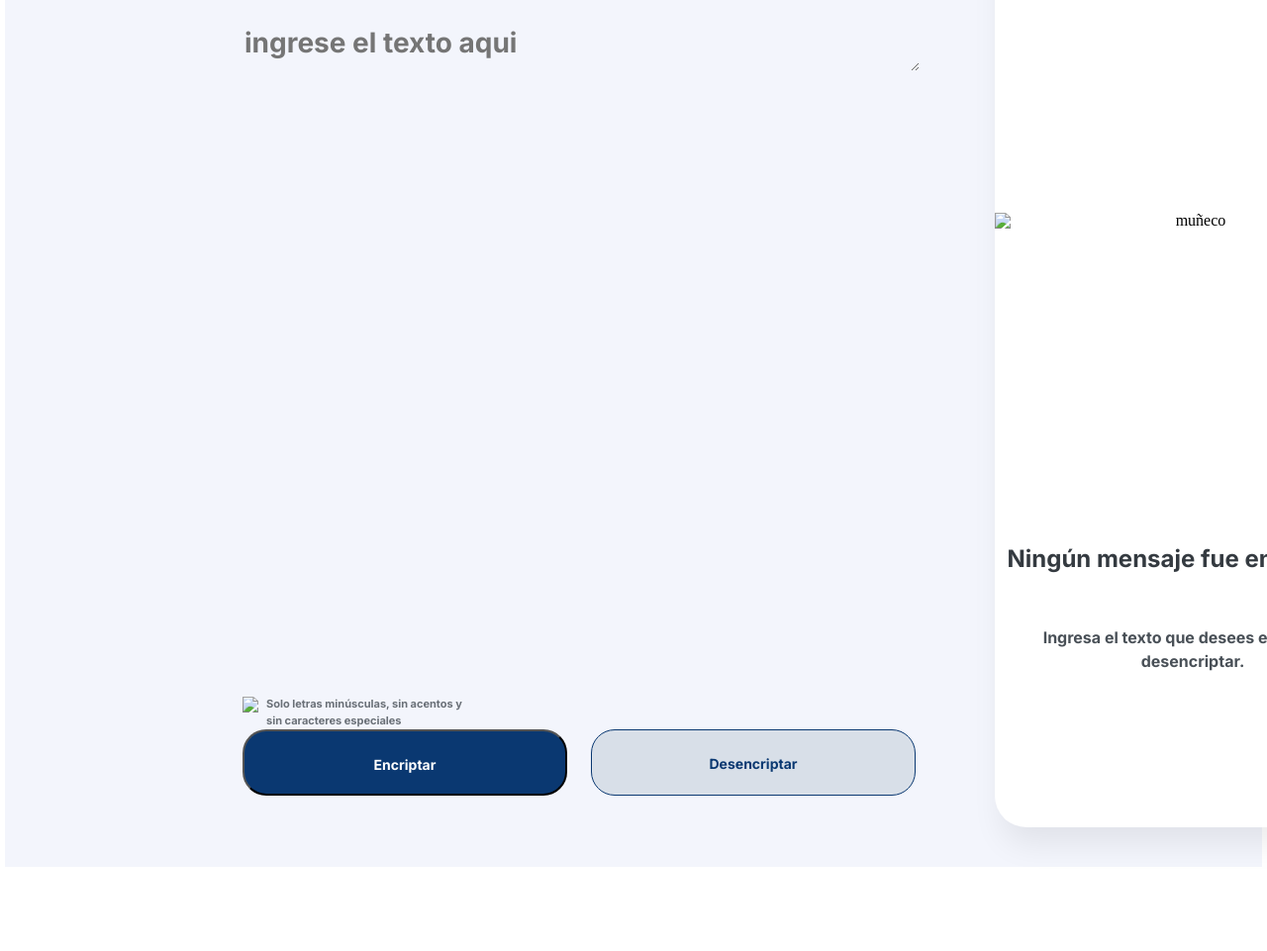
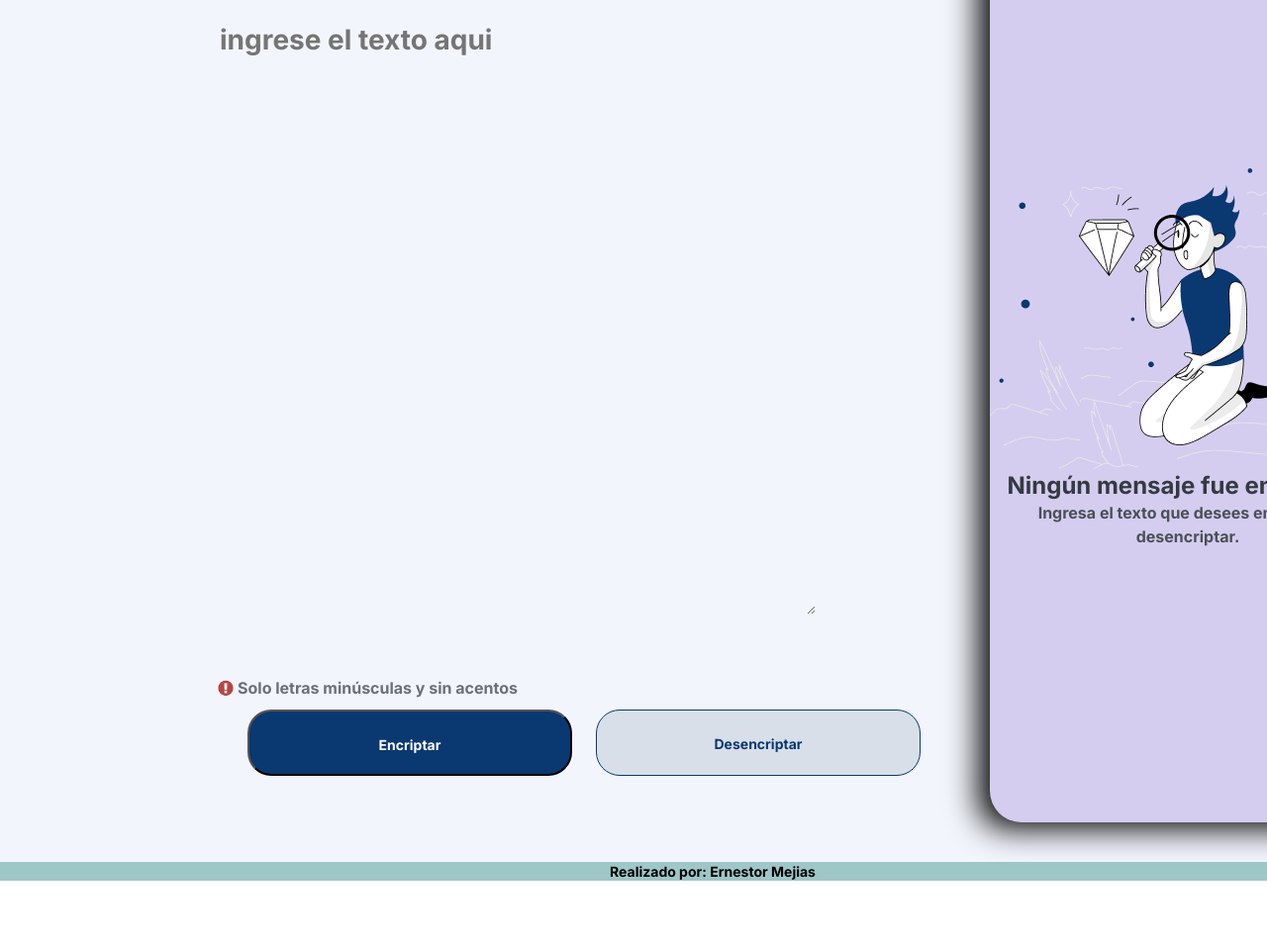
Before and after one commit to crypzus/encriptador-de-texto, a plain HTML site: page index.html in a window 1280 px wide. Shown: the part 153-1114 px from the top of the page at 99% size. After the commit the page ends 1043 px from the top, so only its background shows below. Drawn offline with Linux system fonts and the light colour scheme.

Commit message:
cambio de stilo en css

```diff
--- a/index.html
+++ b/index.html
@@ -15,20 +15,35 @@
 <body>
     <!--ingresa texto    -->
     <main class="container">
-        <div class="logo-alura">
-            <img src="Alura Challenge - Desafío 1 - Lógica/Logo-1.png" alt="logo de alura ">
+        <header>
+            <img class="logo-alura" src="Alura Challenge - Desafío 1 - Lógica/Logo-1.png" alt="logo de alura ">
+            <h1> ENCRITADOR DE TEXTO...<h1>
+        </header>
 
+        <div class="caja1">
+            <form >
+                <textarea class="textArea" type="text" id="textArea" class="input-padron" required
+                    placeholder="Ingrese el texto aqui" cols="70" rows="10"></textarea>
+                </form>
+
+            <div class="advertencia">
+                <img src="Alura Challenge - Desafío 1 - Lógica/787-7871374_exclamation-in-red-circle-png-download-transparent-png.png"
+                    alt="simbolo exclamacion" class="exclamacion">
+                    <p>Solo letras minúsculas y sin acentos </p>
+            </div>
+            <div class="botones">
+                <button class="encriptar" id="encriptar" onclick="encriptar(), transicion()">Encriptar</button>
+                <button class="desencriptar" id="desencriptar" onclick="desencriptar(textArea.value), transicion() "> Desencriptar </button>
+            </div>
         </div>
-        <form >
-            <textarea class="texto-origin" type="text" id="textArea" class="input-padron" required
-                placeholder="Ingrese el texto aqui" cols="70" rows="10"></textarea>
-        </form>
+
+
 
         <!-- cotenedor  de imagen-->
-        <div class="rectangulo">
+        <div class="caja2">
             <p class="textEncriptado" id="textEncriptado"> </p>
             <button class="copiar" id="copiar" onclick="copiar()">copiar</button>
-            <section class="container2" id="busqueda">
+            <section class="caja3" id="busqueda">
 
                 <img class="muñeco" src="Alura Challenge - Desafío 1 - Lógica/Muñeco.png" alt="muñeco">
 
@@ -38,21 +53,7 @@
             </section>
 
         </div>
-        <div class="advertencia">
-            <img src="Alura Challenge - Desafío 1 - Lógica/787-7871374_exclamation-in-red-circle-png-download-transparent-png.png"
-                alt="simbolo exclamacion" class="exclamacion">
-            <p class="advertencia2">Solo letras minúsculas, sin acentos y sin caracteres especiales</p>
-        </div>
 
-
-
-        <div class="botones">
-            <button class="encriptar" id="encriptar" onclick="encriptar(), transicion()">Encriptar</button>
-
-
-            <button class="desencriptar" id="desencriptar" onclick="desencriptar(textArea.value), transicion() "> Desencriptar </button>
-
-        </div>
 
     </main>
 
@@ -61,7 +62,7 @@
     </main>
 
     <footer>
-
+       <p class="autor">Realizado por: Ernestor Mejias</p>
 
 
     </footer>
--- a/style.css
+++ b/style.css
@@ -1,34 +1,48 @@
 
-
-
-body{
-    margin: 0;
-
-    padding: 5px;
+.container {
+    position: relative;
+    width: 1440px;
+    height: 1024px;
+    background: #F3F5FC;
 
 }
-.container{
-    position: relative;
-    width: 100%;
-    height: 1024px;
-background: #F3F5FC;
-}
 
-.logo-alura{
-    display:inline-block;
+.logo-alura {
+    position:absolute;
+    top: 20px;
     margin: 60px;
     width: 120px;
     height: 48px;
+}
+h1{
+    top: 95px;
+    font-family: 'Inter';
+    font-style: italic;
+    font-weight: 400;
+    font-size: 50px;
+    line-height: 19px;
+    color: #0A3871;
+    position: absolute;
+    left: 200px;
+
+}
+.caja1{
+position:absolute;
+width: 800px;
+height: 840px;
+left: 200px;
+top:150px;
+background: #F3F5FC;
 
 }
 
-.texto-origin{
-
+.textArea {
+    resize: vertical;
     position: absolute;
-width: 680px;
-height: 48px;
-left: 240px;
-top: 168px;
+    width: 600px;
+    height: 600px;
+    left: 20px;
+    top: 20px;
     border: none;
     background: #F3F5FC;
     font-family: 'Inter';
@@ -39,154 +53,44 @@ line-height: 150%;
     text-transform: lowercase;
     color: #0A3871;
 }
-
-.rectangulo{
-
-    background: #FFFFFF;
-    box-shadow: 0px 24px 32px -8px rgba(0, 0, 0, 0.08);
-    border-radius: 32px;
+.advertencia {
+    display: flex;
     position: absolute;
-    width: 400px;
-    height: 944px;
-    left: 1000px;
-    top: 40px;
-}
-.textEncriptado{
-position: absolute;
-width: 100%;
-height: 781px;
-text-align:left;
-top: 72px;
-font-family: 'Inter';
-font-style: normal;
-font-weight: 400;
-font-size: 24px;
-line-height: 150%;
-color: #495057;
-margin-left: 20px;
-
-}
-
-.container2{
-position: absolute;
-width: 400px;
-height: 944px;
-top: 40px;
-
-
-
-
-}
-
-.container2 > img{
-
-position: absolute;
-width: 100%;
-height: 304px;
-top: 283px;
-text-align: center;
-}
-
-
-
-.container2 > .info{
-    position: absolute;
-    width: 100%;
-    height: 122px;
-    top: 619px;
-    font-family: 'Inter';
-    font-style: normal;
-    font-weight: 700;
-    font-size: 24px;
-    line-height: 120%;
-    text-align: center;
-    color: #343A40;
-
-}
-.container2 > .mensaje{
-position: absolute;
-top: 700px;
-width: 100%;
-height: 120px;
+    left: 20px;
+    top: 690px;
+    width: 80%;
     font-family: 'Inter';
     font-style: normal;
     font-weight: 400;
     font-size: 16px;
-line-height: 150%;
-text-align: center;
-color: #495057;
-
-}
-
-.copiar{
-
-padding: 24px;
-position: absolute;
-width: 336px;
-height: 67px;
-top: 842px;
-border: 1px solid #0A3871;
-border-radius: 24px;
-margin-left: 36px;
-display: none;
-}
-
-
-.exclamacion{
-    width: 16px;
-height: 16px;
-flex: none;
-order: 0;
-flex-grow: 0;
-}
-
-.advertencia{
-    display: flex;
-    flex-direction: row;
-    align-items: center;
-    padding: 0px;
-    gap: 8px;
-    position: absolute;
-    width: 229px;
-    height: 18px;
-    left: 240px;
-    top: 851px
-}
-.advertencia2{
-    width: 205px;
-    height: 18px;
-
-    font-family: 'Inter';
-    font-style: normal;
-    font-weight: 400;
-    font-size: 11px;
-    line-height: 150%;
     color: #495057;
     opacity: 0.8;
-    flex: none;
-    order: 1;
-    flex-grow: 0;
+    ;
 }
-.botones{
+.exclamacion {
+    position: absolute;
+    width: 16px;
+}
+.advertencia > .exclamacion + p{
+    position: absolute;
+    left: 20px;
+}
+.botones {
+    position:absolute;
     display: flex;
     flex-direction: row;
     align-items: flex-start;
     padding: 0px;
     gap: 24px;
 
-position: absolute;
+
     width: 680px;
     height: 67px;
-left: 240px;
-top: 885px;
+    left: 50px;
+    top: 720px;
 
 }
-
-.encriptar{
-
-/* Auto layout */
-
-
+.encriptar {
     padding: 24px;
     width: 328px;
     height: 67px;
@@ -201,24 +105,16 @@ font-size: 14px;
     line-height: 19px;
     text-align: center;
     color: #FFFFFF;
-/* Inside auto layout */
-flex: none;
-flex-grow: 0;
-
-
     }
 
 
-.desencriptar{
-    box-sizing: border-box;
+.desencriptar {
     padding: 24px;
     width: 328px;
     height: 67px;
     background: #D8DFE8;
-
     border: 1px solid #0A3871;
     border-radius: 24px;
-
     /*diseño de texto*/
     font-family: 'Inter';
     font-style: normal;
@@ -226,41 +122,166 @@ flex-grow: 0;
     font-size: 14px;
     line-height: 19px;
     text-align: center;
+    color: #0A3871;
+}
 
-    /* Dark blue/dark-blue-300 */
+.caja2 {
 
-    color: #0A3871;
-    /* Inside auto layout */
+    background: #d5cdef;
+    box-shadow: -15px 10px 32px -4px rgba(0, 0, 0);
+    border-radius: 32px;
+    position: relative;
+    width: 400px;
+    height: 944px;
+    left: 1000px;
+    top: 40px;
+}
+.caja2 > .caja3{
+    position: absolute;
+    width: 100%;
+    top: 30%;
 
-    flex: none;
-    flex-grow: 0;
+}
+
+
+.info {
+
+    font-family: 'Inter';
+    font-style: normal;
+    font-weight: 700px;
+    font-size: 24px;
+    line-height: 120%;
+    text-align: center;
+    color: #343A40;
+    margin-left: 10px;
+}
+
+.mensaje {
+
+    font-family: 'Inter';
+    font-style: normal;
+    font-weight: 400;
+    font-size: 16px;
+    line-height: 150%;
+    text-align: center;
+    color: #495057;*/
+
+}
+
+.copiar {
+
+    padding: 24px;
+    position: absolute;
+    width: 336px;
+    height: 67px;
+    top: 825px;
+    border: 1px solid #0A3871;
+    border-radius: 24px;
+    margin-left: 36px;
+    display: none;
+    background: lightgreen;
+    /*diseño del texto */
+    font-family: 'Inter';
+    font-style: normal;
+    font-weight: 400;
+    font-size: 14px;
+    line-height: 19px;
+    text-align: center;
 }
 
 
 
-footer{
+
+.textEncriptado {
+    position: absolute;
+    width: 92%;
+    margin-left: 20px;
+    text-align: left;
+    top: 72px;
+    font-family: 'Inter';
+    font-style: normal;
+    font-weight: 400;
+    font-size: 24px;
+    line-height: 150%;
+    color: #495057;
+    overflow: auto;
+    word-wrap: break-word;
+
+}
+
+.autor {
+    width: 1440px;
+    font-family: 'Inter';
+    font-style: normal;
+    font-weight: 400;
+    font-size: 14px;
+    line-height: 19px;
     text-align: center;
-    background: url(imagenes/bg.jpg) ;
-    padding: 40px;
-}
-.autor{
-    font-size: 12px;
-    margin-top: 20px;
+    background-color: rgb(158, 199, 199);
 }
 
 
-@media screen and (max-width:480px) { /*media query*/
+@media screen and (max-width:480px) {
 
-
-      .logo-alura, .botones {
+    /*media query*/
+    .container, .autor {
         width: auto;
     }
-    .rectangulo, .container{
-        width: 100%;
+    .logo-alura {
+        width: auto;
+        top: 5%;
+        margin: auto;
+    }
+    h1{
+        top: 7%;
+        left: 20%;
+        font-size: 25px;
 
     }
 
-    table {
-        margin: auto;
+     .caja1{
+
+        width:100%;
+        left: auto;
+            }
+
+    .textArea{
+        left: 5%;
+        width: 90%;
+        height: 5%;
+    }
+
+    .advertencia {
+        top:10%;
+    }
+    .botones {
+        width: 90%;
+        top: 15%;
+        left: 5%;
+
+    }
+
+    .encriptar, .desencriptar{
+        width: 80%;
+
+
+    }
+    .caja2{
+        width: 90%;
+        left: 5%;
+        top:35%;
+        height: 60%;
+    }
+
+    .caja3{
+        width: auto;
+        height: auto;
+    }
+
+    .copiar{
+    width: 90%;
+    margin-left: 5%;
+    top: 85%;
+
     }
 }
```
Also changed, not shown: Alura Challenge - Desafío 1 - Lógica/787-7871374_exclamation-in-red-circle-png-download-transparent-png.png (added), Alura Challenge - Desafío 1 - Lógica/Frame 6.png (added), Alura Challenge - Desafío 1 - Lógica/Logo-1.png (added), Alura Challenge - Desafío 1 - Lógica/Logo-2.png (added), Alura Challenge - Desafío 1 - Lógica/Logo.png (added), Alura Challenge - Desafío 1 - Lógica/Logo@2x.png (added), Alura Challenge - Desafío 1 - Lógica/Muñeco.png (added), Alura Challenge - Desafío 1 - Lógica/diamod.png (added). Lines whose indentation alone changed are shown as unchanged.
